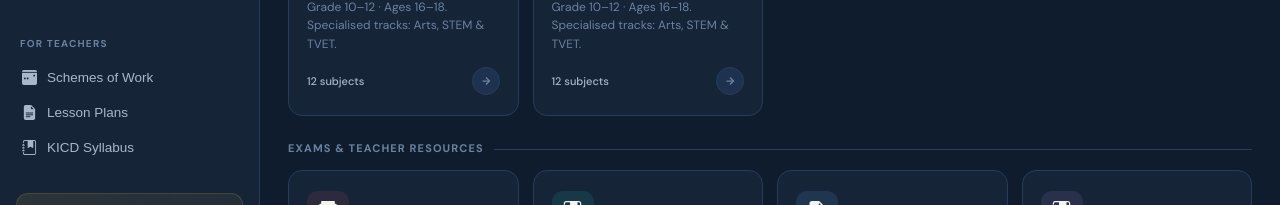
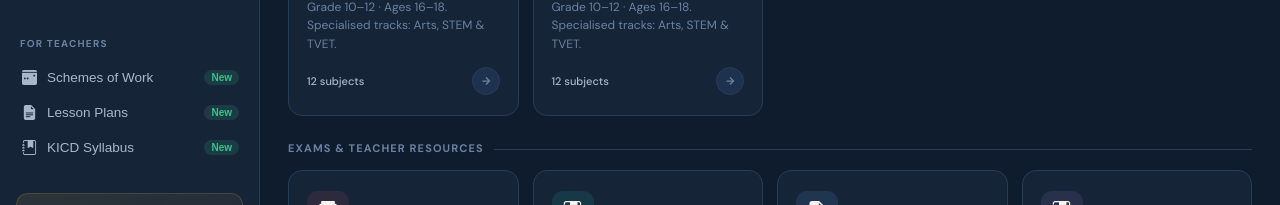
Before and after one commit to ChadMulligan5/mulligan-resources, a React (Create React App) app: page / in a window 1280 px wide. Shown: the part 836-1041 px from the top of the page. Built offline with nearby package versions, Linux system fonts and the light colour scheme.

Commit message:
Mulligan Resource fields updated and sidebar fixed

```diff
--- a/src/components/MobileUI.jsx
+++ b/src/components/MobileUI.jsx
@@ -42,7 +42,6 @@ export function MobileDrawer({ open, onClose, onOpenLevel }) {
 
           <div className="sidebar-title" style={{padding:'12px 20px 8px'}}>For Teachers</div>
           {[
-            { id:'teacher-resources', label:'Teacher Resources', badge:'New', badgeClass:'new' },
             { id:'schemes-of-work', label:'Schemes of Work', badge:'New', badgeClass:'new' },
             { id:'lesson-plans', label:'Lesson Plans', badge:'New', badgeClass:'new' },
             { id:'kicd-syllabus', label:'KICD Syllabus', badge:'New', badgeClass:'new' },
--- a/src/components/Sidebar.jsx
+++ b/src/components/Sidebar.jsx
@@ -64,14 +64,17 @@ export default function Sidebar({ onOpenLevel }) {
         <button className="sidebar-link" onClick={() => onOpenLevel('schemes-of-work')}>
           <i className="bi bi-calendar3-week-fill" style={{fontSize:15,flexShrink:0}}></i>
           Schemes of Work
+          <span className="sidebar-badge new">New</span>
         </button>
         <button className="sidebar-link" onClick={() => onOpenLevel('lesson-plans')}>
           <i className="bi bi-file-earmark-text-fill" style={{fontSize:15,flexShrink:0}}></i>
           Lesson Plans
+          <span className="sidebar-badge new">New</span>
         </button>
         <button className="sidebar-link" onClick={() => onOpenLevel('kicd-syllabus')}>
           <i className="bi bi-journal-bookmark-fill" style={{fontSize:15,flexShrink:0}}></i>
           KICD Syllabus
+          <span className="sidebar-badge new">New</span>
         </button>
       </div>
 
```
